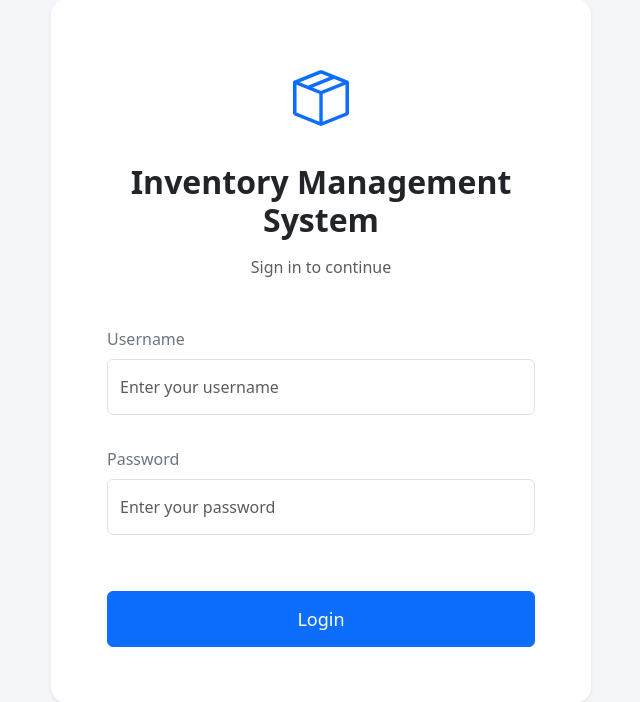
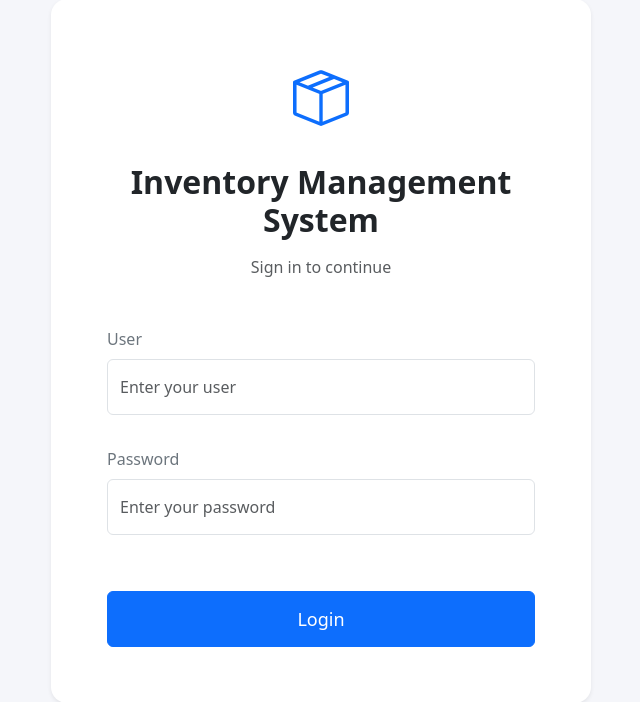
Before and after one commit to ishithakodali/inventory-management-system, a Flask app: page /login in a window 1280 px wide. Shown: the part 49-751 px from the top of the page, without its empty margins (319-959 px from the left). Run offline with Flask 3, Linux system fonts and the light colour scheme.

Commit message:
Update Username label and placeholder to User

```diff
--- a/templates/login.html
+++ b/templates/login.html
@@ -65,8 +65,8 @@
 
             <form method="POST" action="">
                 <div class="mb-4 pb-2">
-                    <label for="username" class="form-label text-secondary fw-medium fs-6">Username</label>
-                    <input type="text" class="form-control tall-input" id="username" name="username" placeholder="Enter your username" required>
+                    <label for="username" class="form-label text-secondary fw-medium fs-6">User</label>
+                    <input type="text" class="form-control tall-input" id="username" name="username" placeholder="Enter your user" required>
                 </div>
 
                 <div class="mb-5">
```
